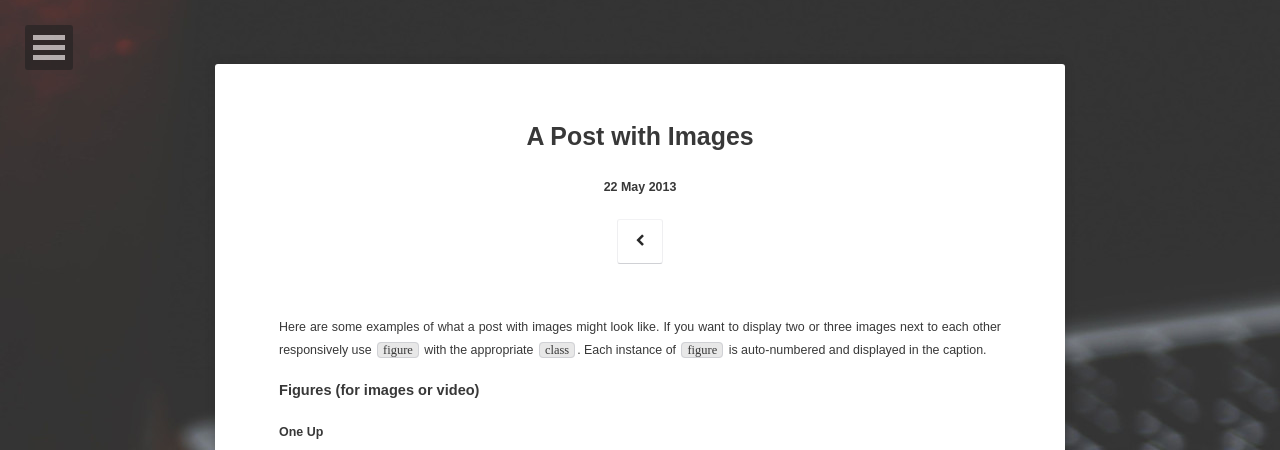
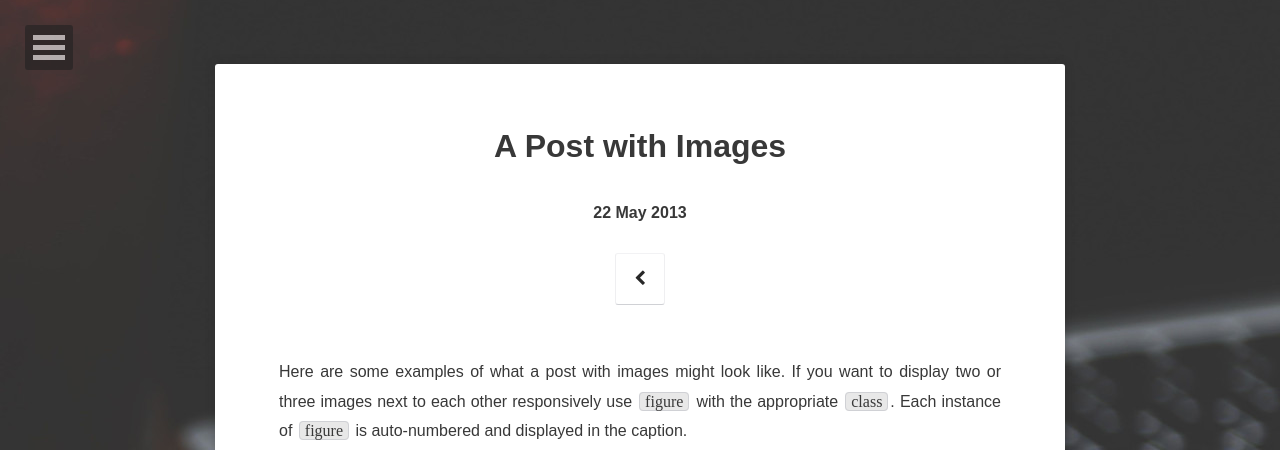
Before and after one commit to meetwk90/meetwk90.github.io, a Jekyll site: the page built from _posts/2013-05-22-sample-post-images.md, in a window 1280 px wide. Shown: the top 450 px of the page. Built offline with Jekyll 4.4.1, drawn with Linux system fonts in a browser that asks for light colours; some web fonts are replaced; comment, search, counter and statistics services are not loaded; grey boxes are pictures that could not be loaded.

Commit message:
Change font size

```diff
--- a/_sass/variables.scss
+++ b/_sass/variables.scss
@@ -30,7 +30,7 @@
 $font1               : Microsoft Yahei, STHeiti Light, Fira Sans, sans-serif;
 $font2               : Inconsolata;
 $alt-font            : serif;
-$doc-font-size       : 18;
+$doc-font-size       : 14;
 $doc-line-height     : 26;
 
 //media
```
